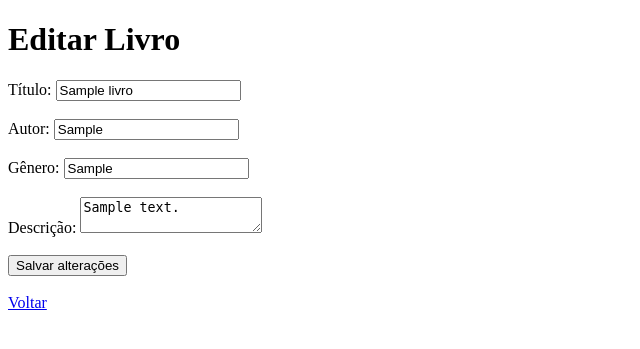
After one commit to 20241144010074/sugest-o-de-livros, a Flask app: page /livros/1/editar in a window 1280 px wide. The commit adds this page. Shown: the top 349 px of the page, without its empty margins (0-640 px from the left). Run offline with Flask 3, Linux system fonts and the light colour scheme; tables that the repository leaves empty hold one stand-in row (values such as "Sample post").

Commit message:
feat: implementa atualizacao de livros

```diff
--- a/app/routes.py
+++ b/app/routes.py
@@ -24,3 +24,20 @@ def criar_livro():
     db.session.commit()
 
     return redirect(url_for("main.index"))
+
+
+@bp.route("/livros/<int:id>/editar", methods=["GET", "POST"])
+def editar_livro(id):
+    livro = db.get_or_404(Livro, id)
+
+    if request.method == "POST":
+        livro.titulo = request.form["titulo"]
+        livro.autor = request.form["autor"]
+        livro.genero = request.form["genero"]
+        livro.descricao = request.form.get("descricao")
+
+        db.session.commit()
+
+        return redirect(url_for("main.index"))
+
+    return render_template("editar.html", livro=livro)
--- /dev/null
+++ b/app/templates/editar.html
@@ -0,0 +1,38 @@
+<!DOCTYPE html>
+<html lang="pt-BR">
+<head>
+    <meta charset="UTF-8">
+    <title>Editar Livro</title>
+</head>
+<body>
+
+    <h1>Editar Livro</h1>
+
+    <form method="POST">
+
+        <label>Título:</label>
+        <input type="text" name="titulo" value="{{ livro.titulo }}" required>
+        <br><br>
+
+        <label>Autor:</label>
+        <input type="text" name="autor" value="{{ livro.autor }}" required>
+        <br><br>
+
+        <label>Gênero:</label>
+        <input type="text" name="genero" value="{{ livro.genero }}" required>
+        <br><br>
+
+        <label>Descrição:</label>
+        <textarea name="descricao">{{ livro.descricao }}</textarea>
+        <br><br>
+
+        <button type="submit">Salvar alterações</button>
+
+    </form>
+
+    <br>
+
+    <a href="{{ url_for('main.index') }}">Voltar</a>
+
+</body>
+</html>
```
Also changed, not shown: app/templates/index.html (+22 -3 lines).
